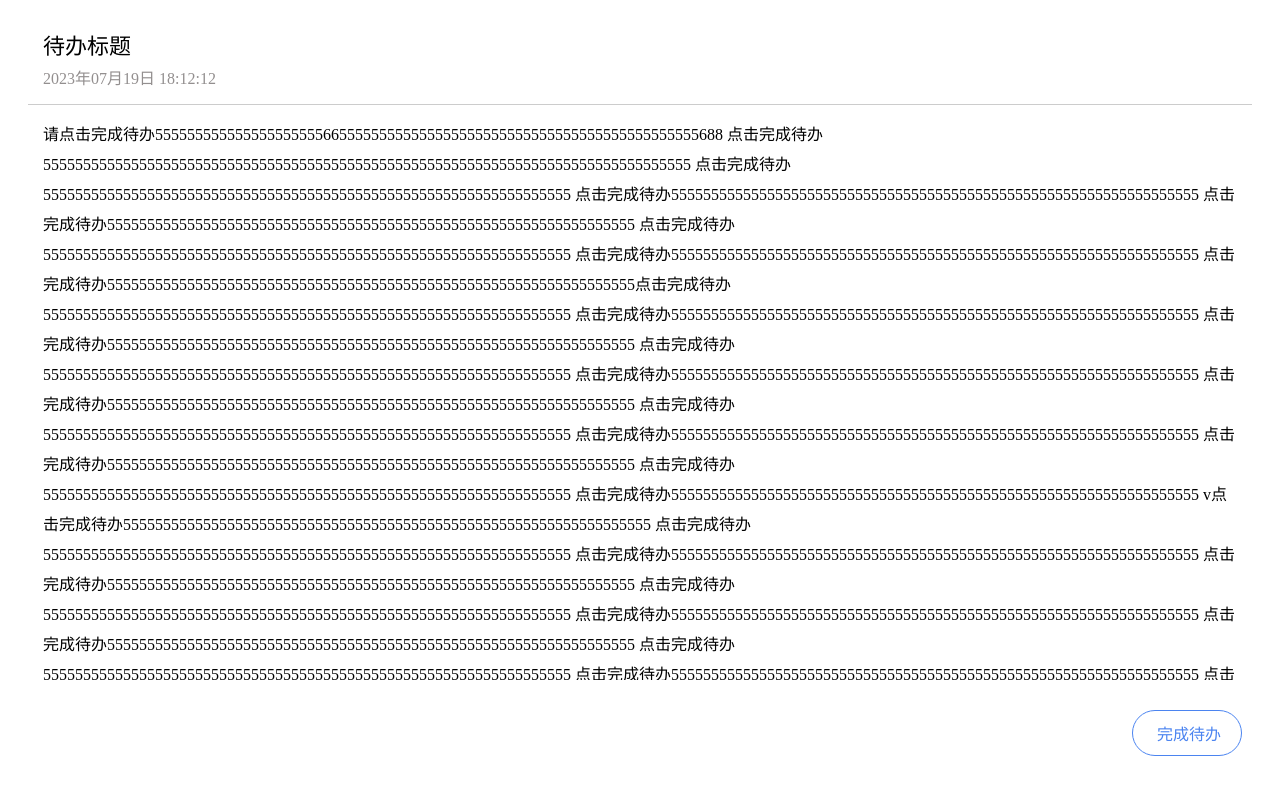
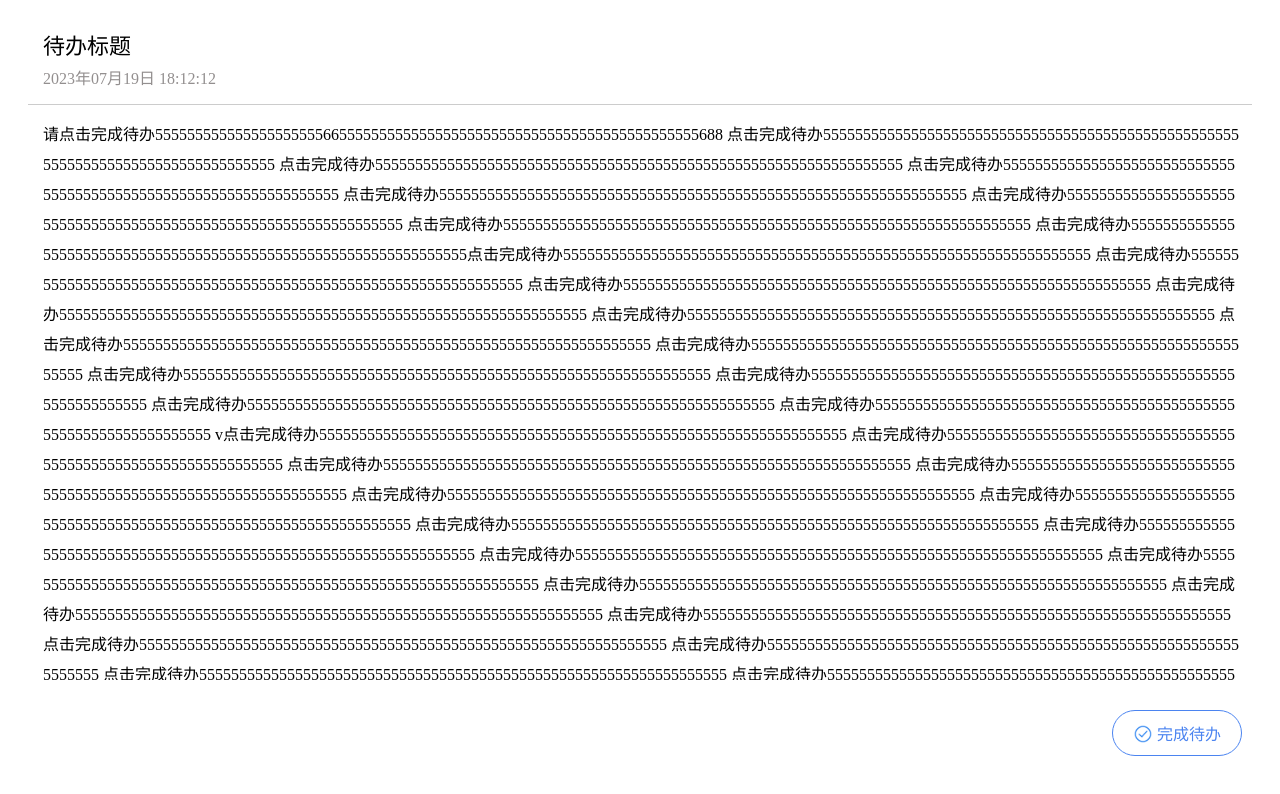
Before and after one commit to Liuboyy/88888, a plain HTML site: page index.html in a window 1280 px wide. Drawn offline with Linux system fonts and the light colour scheme.

Commit message:
更新代码

```diff
--- a/css/style.css
+++ b/css/style.css
@@ -26,6 +26,7 @@
     line-height: 30px;
     overflow-y: auto;
     overflow-x: hidden;
+    word-break: break-all;
 }
 .table_content::-webkit-scrollbar {
     width: 2px;
--- a/index.html
+++ b/index.html
@@ -63,7 +63,6 @@
                 点击完成待办555555555555555555555555555555555555555555555555555555555555555555
                 点击完成待办555555555555555555555555555555555555555555555555555555555555555555
                 点击完成待办555555555555555555555555555555555555555555555555555555555555555555</span>
-                点击完成待办555555555555555555555555555555555555555555555555555555555555555555
 
                 <span class="text2"></span>
            </div>
```
Also changed, not shown: image/pass.png (added).
